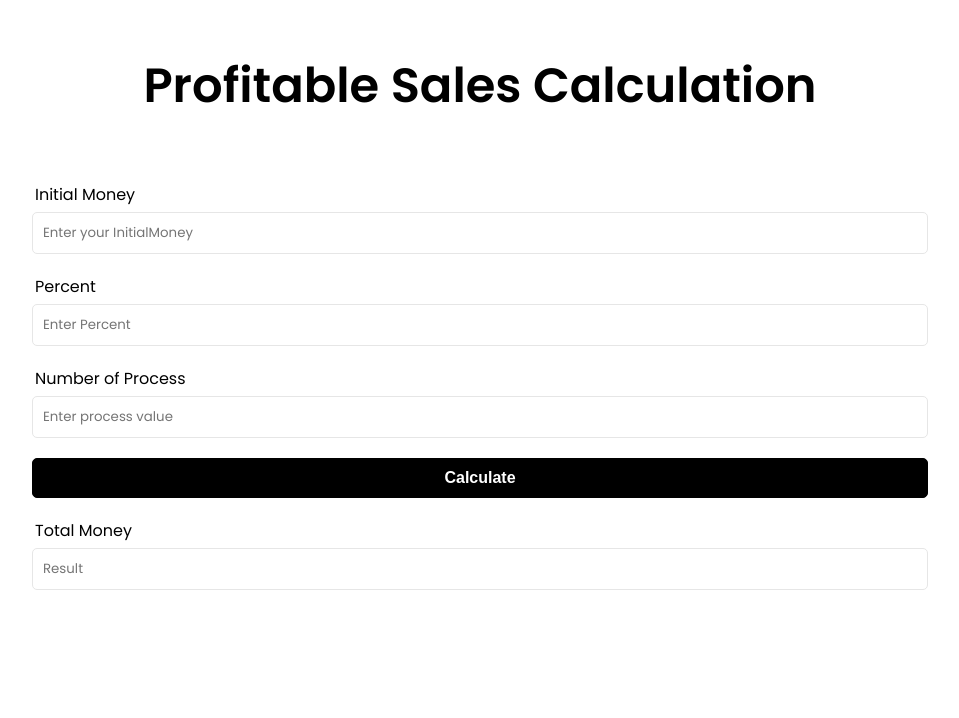
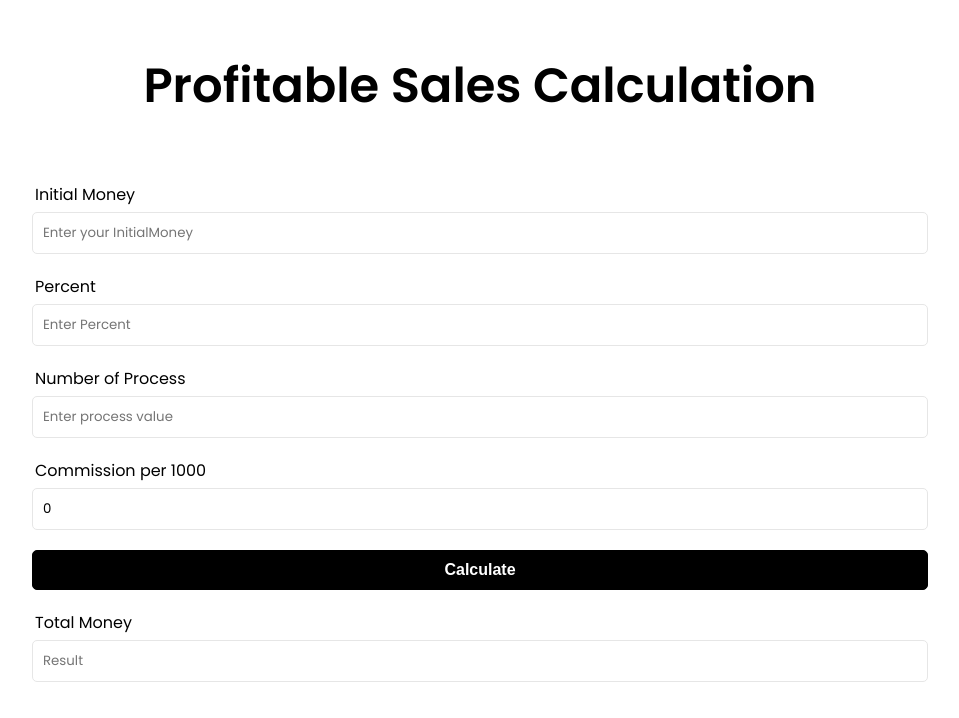
Before and after one commit to YavuzGurdal/Profitable-Sales-Calculation, a React (Create React App) app: page / in a window 1280 px wide. Shown: the top 718 px of the page, without its empty margins (160-1119 px from the left). Built offline with nearby package versions, Linux system fonts and the light colour scheme.

Commit message:
comission added

```diff
--- a/src/App.js
+++ b/src/App.js
@@ -6,12 +6,13 @@ function App() {
     initialMoney: '',
     percent: '',
     process: '',
+    commission: 0,
   })
   const [result, setResult] = useState('')
 
   // console.log(formData);
 
-  const { initialMoney, percent, process } = formData // state'i destructuring yaptik
+  const { initialMoney, percent, process, commission } = formData // state'i destructuring yaptik
 
   const onChange = (e) => {
     setFormData((prevState) => ({ // bu sekilde bir defa yazarak hallediyoruz
@@ -29,13 +30,13 @@ function App() {
     var value1 = Number(initialMoney)
     //var value1 = (Number(initialMoney) * Number(percent) / 100) + Number(initialMoney)
 
+    for (i = 0; i < process; i++) {
+      value1 = ((value1 * Number(percent) / 100) + (value1)) - (value1 * Number(commission) / 1000) // komisyonlu sekilde
+    }
+
     // for (i = 0; i < process; i++) {
-    //   value1 = ((value1 * Number(percent) / 100) + (value1)) - (value1 / 1000) // komisyonlu sekilde
+    //   value1 = (value1 * Number(percent) / 100) + (value1)
     // }
-
-    for (i = 0; i < process; i++) {
-      value1 = (value1 * Number(percent) / 100) + (value1)
-    }
 
     setResult(value1.toFixed(2))
   }
@@ -76,6 +77,13 @@ function App() {
             />
           </div>
           <div className="form-group">
+            <label>Commission per 1000</label>
+            <input
+              type="number" className="form-control" id='commission' name='commission' value={commission} placeholder='Enter commission'
+              onChange={onChange}
+            />
+          </div>
+          <div className="form-group">
             <button type='submit' className="btn btn-block">
               Calculate
             </button>
```
